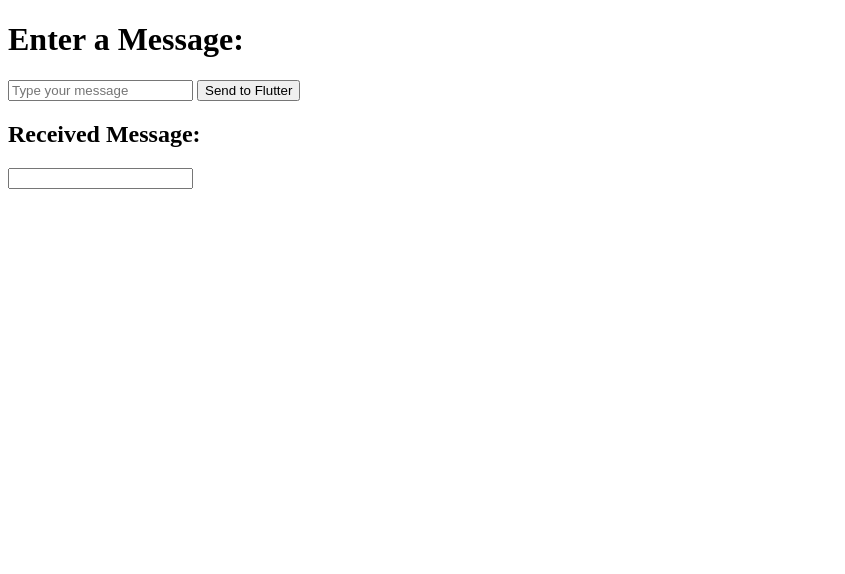
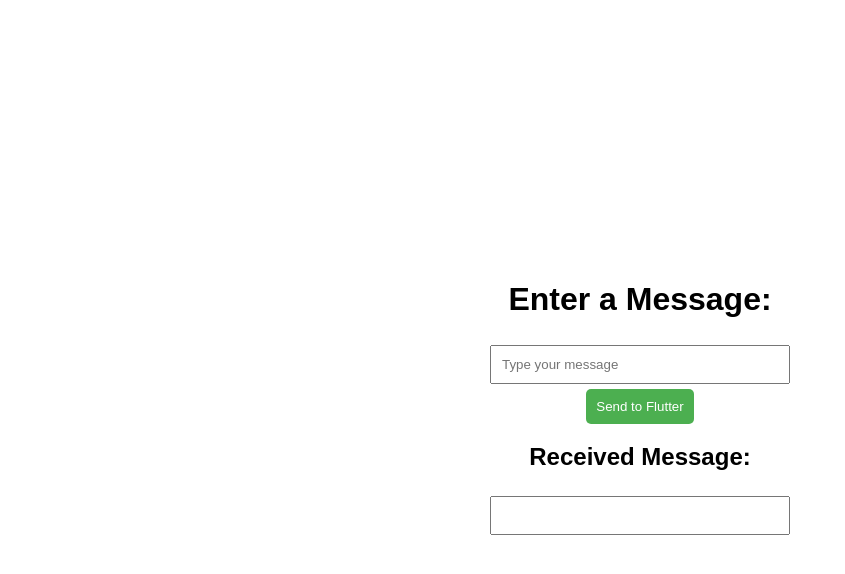
Before and after one commit to nadeer12/flutter_html, a plain HTML site: page index.html in a window 1280 px wide. Shown: the whole page, without its empty margins (0-845 px from the left). Drawn offline with Linux system fonts and the light colour scheme.

Commit message:
Update index.html

```diff
--- a/index.html
+++ b/index.html
@@ -4,6 +4,42 @@
     <meta charset="UTF-8">
     <meta name="viewport" content="width=device-width, initial-scale=1.0">
     <title>Flutter WebView Communication</title>
+
+    <style>
+        body {
+            display: flex;
+            flex-direction: column;
+            align-items: center;
+            justify-content: center;
+            height: 100vh;
+            margin: 0;
+            font-family: 'Arial', sans-serif;
+        }
+
+        h1, h2 {
+            text-align: center;
+        }
+
+        input[type="text"] {
+            padding: 10px;
+            margin: 5px 0;
+            box-sizing: border-box;
+            width: 300px;
+        }
+
+        button {
+            padding: 10px;
+            background-color: #4CAF50;
+            color: white;
+            border: none;
+            border-radius: 5px;
+            cursor: pointer;
+        }
+
+        button:hover {
+            background-color: #45a049;
+        }
+    </style>
 </head>
 <body>
 
```
